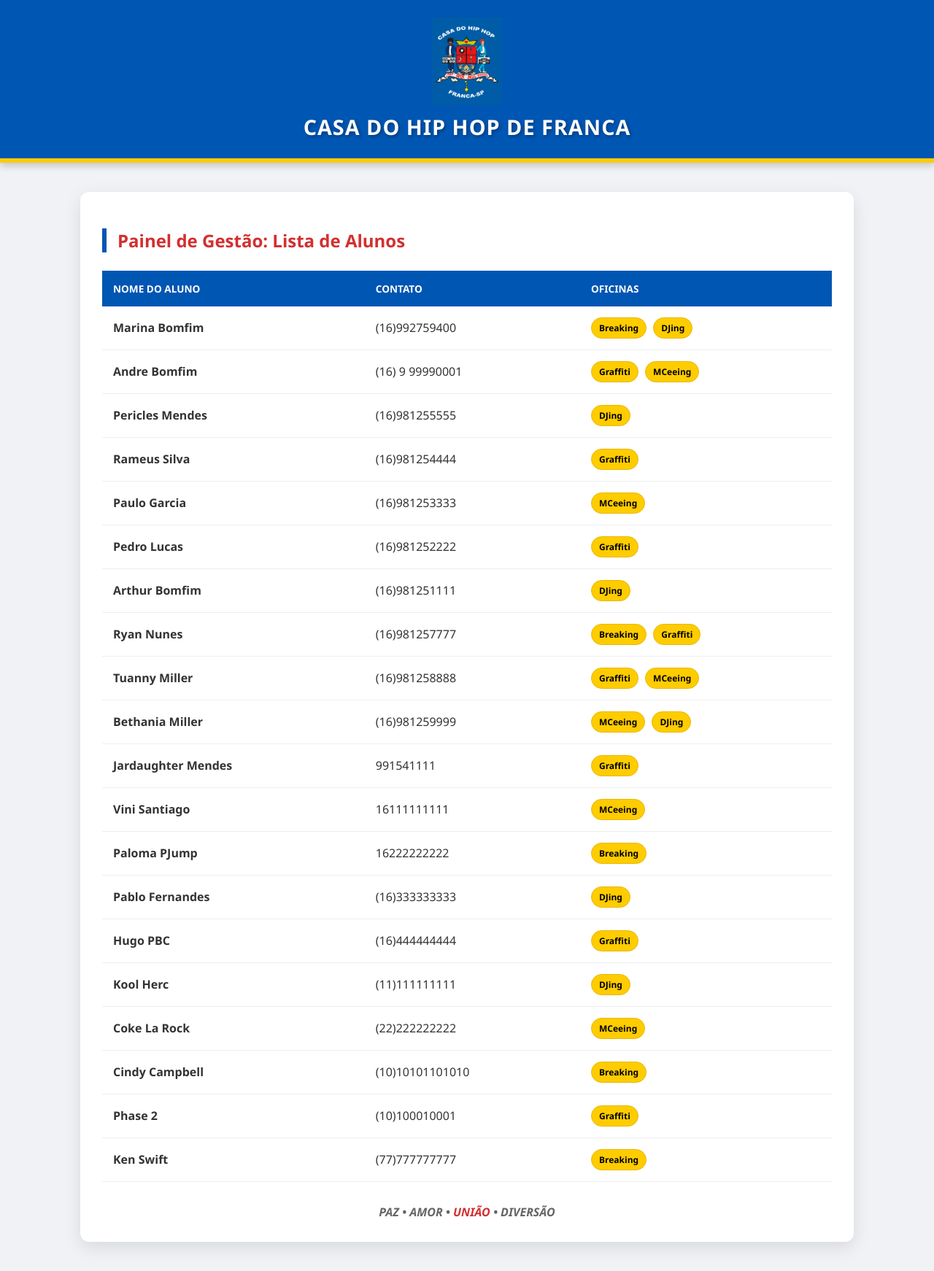
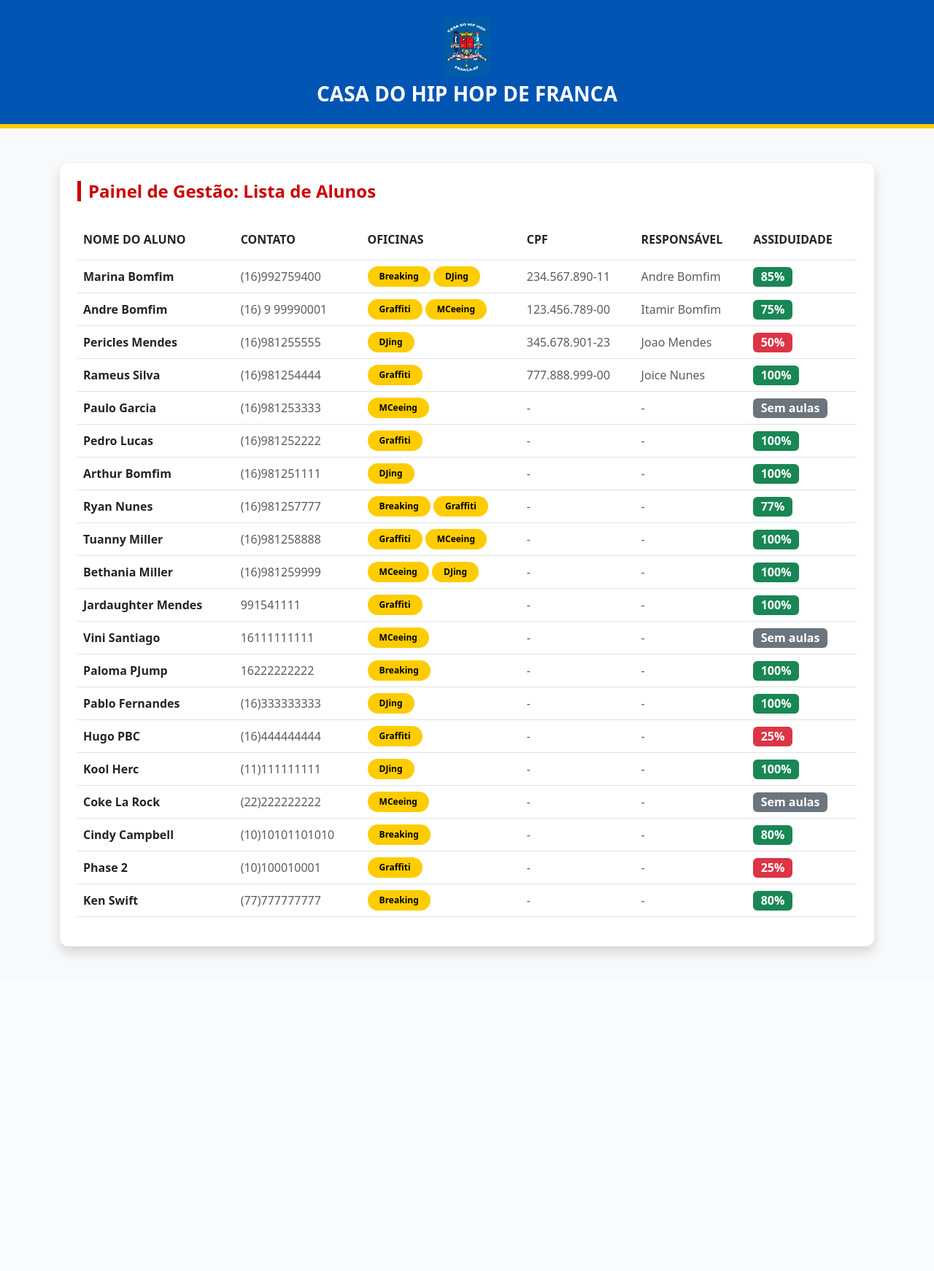
Before and after one commit to andrelkb/projeto_hiphop, a Django app: page /alunos/ in a window 1280 px wide. Shown: the whole page at 73% size. After the commit the page ends 1310 px from the top, so only its background shows below. Run offline with Django 5.2, Linux system fonts and the light colour scheme; data comes from the database, SQL or seed files in the repository; both versions use the stored data as it was after the commit.

Commit message:
Atualiza layout do PI1 e insere logica de assiduidade

```diff
--- a/core/urls.py
+++ b/core/urls.py
@@ -1,8 +1,9 @@
 from django.contrib import admin
 from django.urls import path
-from gestao.views import lista_alunos
+from gestao.views import AlunoListView, fazer_chamada  # Importamos a função nova
 
 urlpatterns = [
     path('admin/', admin.site.urls),
-    path('alunos/', lista_alunos, name='lista_alunos'),
+    path('alunos/', AlunoListView.as_view(), name='lista_alunos'),
+    path('chamada/', fazer_chamada, name='fazer_chamada'), # Nossa rota nova
 ]
--- a/gestao/models.py
+++ b/gestao/models.py
@@ -15,9 +15,24 @@ class Aluno(models.Model):
     telefone = models.CharField(max_length=15)
     data_cadastro = models.DateTimeField(auto_now_add=True)
     oficinas = models.ManyToManyField(Oficina)
+    cpf = models.CharField(max_length=14, blank=True, null=True)
+    nome_responsavel = models.CharField(max_length=100, blank=True, null=True)
 
     def __str__(self):
         return self.nome
+
+    @property
+    def percentual_frequencia(self):
+        # Conta o total de registros de chamada para este aluno
+        total_aulas = self.presenca_set.count()
+        if total_aulas == 0:
+            return 0  # Evita erro de divisão por zero se o aluno for novo
+
+        # Conta quantas dessas chamadas ele estava presente
+        presencas = self.presenca_set.filter(presente=True).count()
+
+        # Calcula a porcentagem e arredonda para número inteiro
+        return int((presencas / total_aulas) * 100)
 
 
 # Tabela para registrar as Faltas e Presenças
--- a/gestao/templates/gestao/lista_alunos.html
+++ b/gestao/templates/gestao/lista_alunos.html
@@ -1,131 +1,73 @@
-{% load static %} <!DOCTYPE html>
+{% load static %}
+<!DOCTYPE html>
 <html lang="pt-br">
 <head>
     <meta charset="UTF-8">
-    <meta name="viewport" content="width=device-width, initial-scale=1.0">
-    <title>Alunos - Casa do Hip Hop Franca</title>
+    <title>Lista de Alunos - Casa do Hip Hop</title>
+    <link href="https://cdn.jsdelivr.net/npm/bootstrap@5.3.0/dist/css/bootstrap.min.css" rel="stylesheet">
     <style>
-        body {
-            font-family: 'Segoe UI', Arial, sans-serif;
-            margin: 0;
-            background-color: #f0f2f5;
-            color: #333;
-        }
-        .header {
-            background-color: #0056b3; /* Azul Royal da Logo */
-            color: #ffffff;
-            padding: 1.5rem 2.5rem; /* Reduzi padding vertical para acomodar o logo */
-            text-align: center;
-            border-bottom: 6px solid #ffcc00;
-            box-shadow: 0 4px 10px rgba(0,0,0,0.2);
-            /* Layout flex para alinhar logo e texto verticalmente */
-            display: flex;
-            flex-direction: column;
-            align-items: center;
-        }
-        .logo-img {
-            max-height: 120px; /* Tamanho controlado do logo */
-            margin-bottom: 10px; /* Espaço entre o logo e o título */
-            display: block;
-        }
-        .header h1 {
-            margin: 0;
-            text-transform: uppercase;
-            letter-spacing: 1px;
-            text-shadow: 2px 2px 4px rgba(0,0,0,0.3);
-            font-size: 1.8rem;
-        }
-        .container {
-            max-width: 1000px;
-            margin: 40px auto;
-            padding: 30px;
-            background-color: #ffffff;
-            border-radius: 12px;
-            box-shadow: 0 8px 24px rgba(0,0,0,0.1);
-        }
-        h2 {
-            color: #d32f2f;
-            border-left: 6px solid #0056b3;
-            padding-left: 15px;
-            margin-bottom: 25px;
-        }
-        table {
-            width: 100%;
-            border-collapse: collapse;
-        }
-        th {
-            background-color: #0056b3;
-            color: white;
-            padding: 15px;
-            text-align: left;
-            text-transform: uppercase;
-            font-size: 0.85rem;
-        }
-        td {
-            padding: 15px;
-            border-bottom: 1px solid #eee;
-        }
-        tr:hover {
-            background-color: #f1f8ff;
-        }
-        .badge {
-            background-color: #ffcc00;
-            color: #000;
-            padding: 5px 10px;
-            border-radius: 20px;
-            font-size: 0.75rem;
-            font-weight: bold;
-            margin-right: 5px;
-            border: 1px solid #e6b800;
-            display: inline-block;
-        }
-        .footer-motto {
-            text-align: center;
-            margin-top: 30px;
-            color: #666;
-            font-style: italic;
-            font-weight: bold;
-        }
-        .red-text { color: #d32f2f; }
+        /* As cores oficiais da Casa do Hip Hop */
+        .cor-azul-hiphop { background-color: #0055b3 !important; color: white; }
+        .cor-amarelo-hiphop { background-color: #ffcc00 !important; color: black; }
+        .titulo-painel { border-left: 5px solid #cc0000; padding-left: 10px; color: #cc0000; font-weight: bold; }
     </style>
 </head>
-<body>
+<body class="bg-light">
 
-    <div class="header">
-        <img src="{% static 'gestao/images/logo.jpg' %}" alt="Logo Casa do Hip Hop" class="logo-img">
-        <h1>CASA DO HIP HOP DE FRANCA</h1>
-    </div>
+<div class="cor-azul-hiphop text-center py-4" style="border-bottom: 6px solid #ffcc00;">
+    <img src="{% static 'gestao/images/logo.jpg' %}" alt="Logo Casa do Hip Hop" height="80" class="mb-2">
+    <h3 class="fw-bold mb-0 text-white">CASA DO HIP HOP DE FRANCA</h3>
+</div>
 
-    <div class="container">
-        <h2>Painel de Gestão: Lista de Alunos</h2>
+<div class="container mt-5">
 
-        <table>
-            <thead>
+    <div class="card shadow border-0 p-4 mb-5 bg-white" style="border-radius: 12px;">
+        <h4 class="titulo-painel mb-4">Painel de Gestão: Lista de Alunos</h4>
+
+        <table class="table table-hover align-middle">
+            <thead class="cor-azul-hiphop">
                 <tr>
-                    <th>Nome do Aluno</th>
-                    <th>Contato</th>
-                    <th>Oficinas</th>
+                    <th class="py-3">NOME DO ALUNO</th>
+                    <th class="py-3">CONTATO</th>
+                    <th class="py-3">OFICINAS</th>
+                    <th class="py-3">CPF</th>
+                    <th class="py-3">RESPONSÁVEL</th>
+                    <th class="py-3">ASSIDUIDADE</th>
                 </tr>
             </thead>
             <tbody>
                 {% for aluno in alunos %}
                 <tr>
-                    <td><strong>{{ aluno.nome }}</strong></td>
-                    <td>{{ aluno.telefone }}</td>
+                    <td class="fw-bold text-dark">{{ aluno.nome }}</td>
+                    <td class="text-muted">{{ aluno.telefone }}</td>
                     <td>
                         {% for oficina in aluno.oficinas.all %}
-                            <span class="badge">{{ oficina.nome }}</span>
+                            <span class="badge cor-amarelo-hiphop rounded-pill px-3 py-2">{{ oficina.nome }}</span>
+                        {% empty %}
+                            <span class="text-muted">-</span>
                         {% endfor %}
                     </td>
+                    <td class="text-muted">{{ aluno.cpf|default_if_none:"-" }}</td>
+                    <td class="text-muted">{{ aluno.nome_responsavel|default_if_none:"-" }}</td>
+                    <td>
+                        {% if aluno.percentual_frequencia >= 75 %}
+                            <span class="badge bg-success fs-6">{{ aluno.percentual_frequencia }}%</span>
+                        {% elif aluno.percentual_frequencia > 0 %}
+                            <span class="badge bg-danger fs-6">{{ aluno.percentual_frequencia }}%</span>
+                        {% else %}
+                            <span class="badge bg-secondary fs-6">Sem aulas</span>
+                        {% endif %}
+                    </td>
+                </tr>
+                {% empty %}
+                <tr>
+                    <td colspan="6" class="text-center text-muted py-5">Nenhum aluno cadastrado ainda.</td>
                 </tr>
                 {% endfor %}
             </tbody>
         </table>
-
-        <div class="footer-motto">
-            PAZ • AMOR • <span class="red-text">UNIÃO</span> • DIVERSÃO
-        </div>
     </div>
+</div>
 
 </body>
 </html>
--- a/gestao/views.py
+++ b/gestao/views.py
@@ -1,6 +1,55 @@
-from django.shortcuts import render
-from .models import Aluno
+from django.shortcuts import render, redirect
+from django.views.generic import ListView
+from datetime import date
+from .models import Aluno, Oficina, Presenca
 
-def lista_alunos(request):
-    alunos = Aluno.objects.all()
-    return render(request, 'gestao/lista_alunos.html', {'alunos': alunos})
+# --- Nossa listagem antiga ---
+class AlunoListView(ListView):
+    model = Aluno
+    template_name = 'gestao/lista_alunos.html'
+    context_object_name = 'alunos'
+
+# --- Nossa nova inteligência de chamada ---
+def fazer_chamada(request):
+    oficinas = Oficina.objects.all()
+    oficina_selecionada = None
+    alunos = []
+
+    # Se o professor selecionou uma oficina no menu dropdown
+    if 'oficina' in request.GET:
+        oficina_id = request.GET.get('oficina')
+        if oficina_id:
+            oficina_selecionada = Oficina.objects.get(id=oficina_id)
+            # Trazemos só os alunos matriculados nesta oficina
+            alunos = Aluno.objects.filter(oficinas=oficina_selecionada)
+
+    # Se o professor clicou em "Salvar Presenças"
+    if request.method == 'POST':
+        oficina_id = request.POST.get('oficina_id')
+        data_aula = request.POST.get('data')
+        # Pega a lista com os IDs de todos que tiveram a caixinha marcada
+        alunos_presentes = request.POST.getlist('presentes')
+
+        oficina = Oficina.objects.get(id=oficina_id)
+        alunos_da_oficina = Aluno.objects.filter(oficinas=oficina)
+
+        # O sistema varre todos os alunos e salva no banco
+        for aluno in alunos_da_oficina:
+            # Se o ID do aluno estiver na lista dos marcados, presente = True
+            presente = str(aluno.id) in alunos_presentes
+            Presenca.objects.create(
+                aluno=aluno,
+                oficina=oficina,
+                data=data_aula,
+                presente=presente
+            )
+        # Após salvar, redireciona para a lista de alunos
+        return redirect('lista_alunos')
+
+    context = {
+        'oficinas': oficinas,
+        'oficina_selecionada': oficina_selecionada,
+        'alunos': alunos,
+        'hoje': date.today().strftime('%Y-%m-%d')
+    }
+    return render(request, 'gestao/fazer_chamada.html', context)
```
Also changed, not shown: gestao/templates/gestao/fazer_chamada.html (added, +87 -0 lines), db.sqlite3, gestao/migrations/0003_aluno_cpf_aluno_nome_responsavel.py (added).
